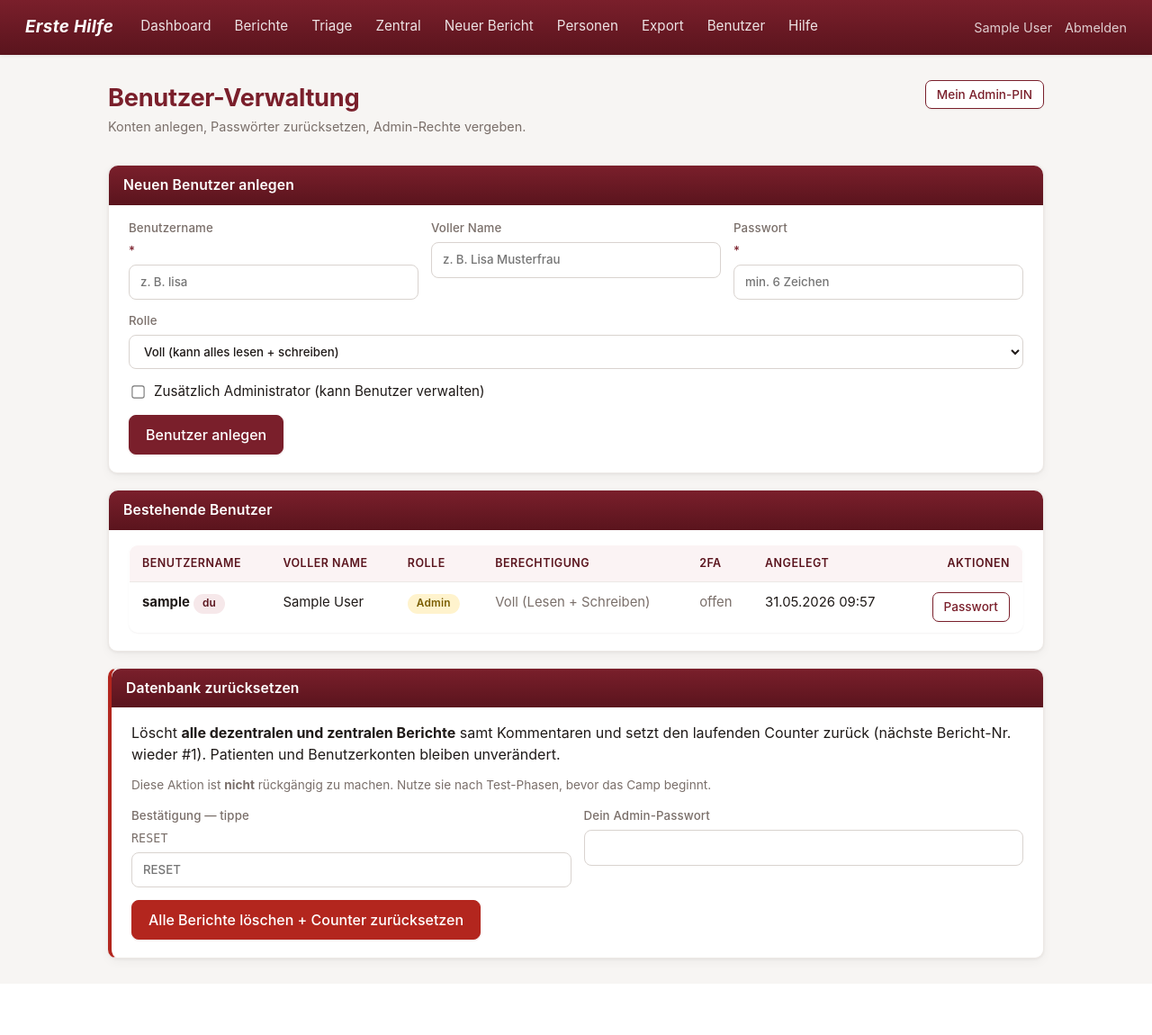
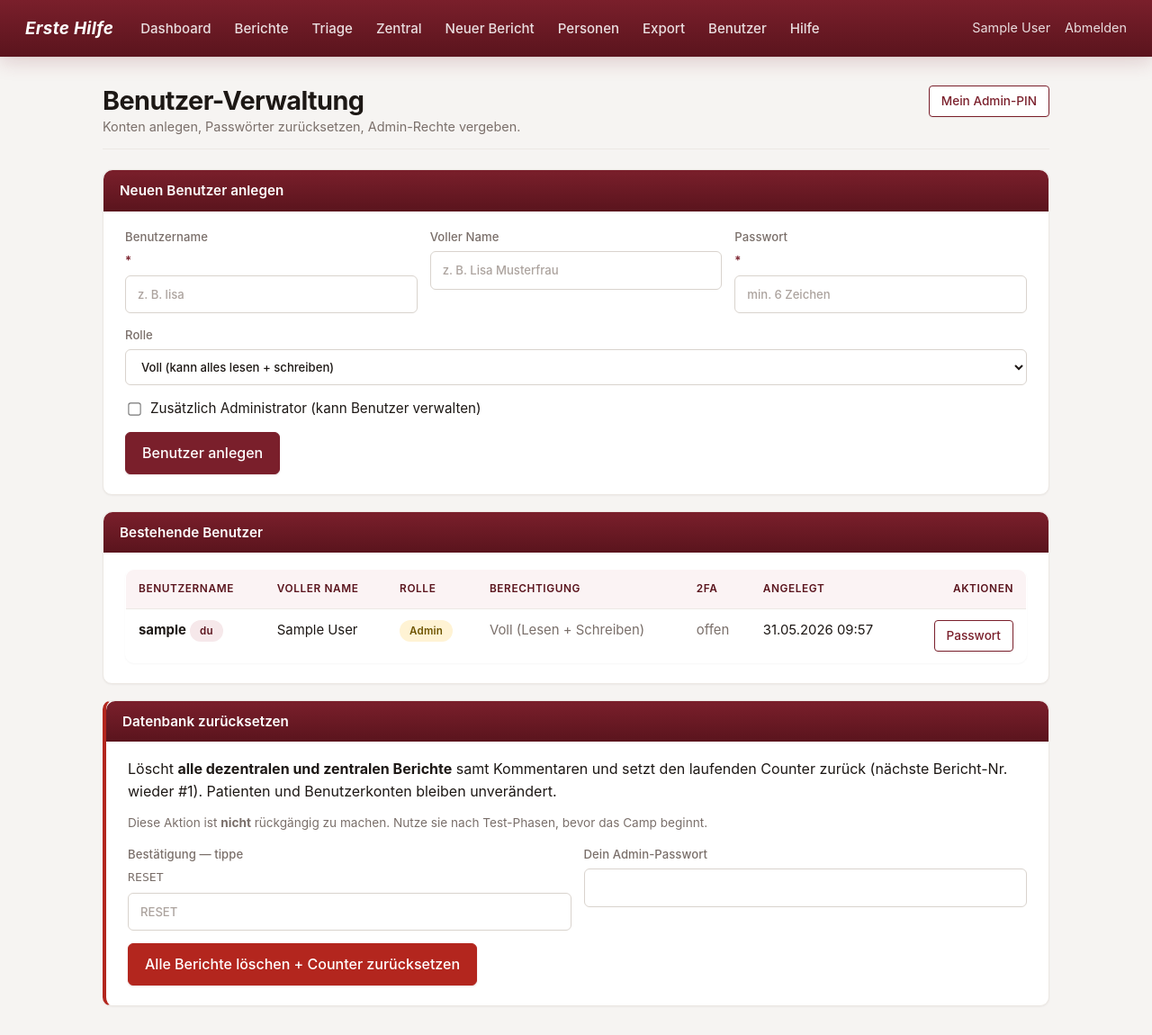
Before and after one commit to DauntlessGiantfromHugeSea/Dokumentation-dEH, a Flask app: page /admin/users in a window 1280 px wide. Shown: the whole page at 90% size. Before the commit the page ends 1076 px from the top, so only its background shows below. Run offline with Flask 3, Linux system fonts and the light colour scheme; the visitor is signed in with stand-in values (Sample User, id 1); data comes from the database, SQL or seed files in the repository.

Commit message:
UI-Polish: erweiterte Design-Tokens, Sticky-Topbar, refinierte Karten
CSS-Refresh ohne strukturelle Änderungen — nur visueller Feinschliff:

Design-Tokens
  - Erweiterte Farb-Palette: --bg-soft, --surface-soft, --border-soft,
    --text-soft, --muted-soft + Status-Light-Varianten (success/warning/
    error/info-light)
  - Spacing-Skala --s-1 bis --s-8 (4-pt Grid)
  - Radius-Skala --radius-xs/sm/md/lg/pill
  - Schatten-Skala --shadow-xs/sm/md/lg
  - Übergänge --t-fast / --t-base
  - --accent-glow für Focus-Rings

Topbar
  - Sticky am oberen Rand (folgt beim Scrollen)
  - Subtilerer Schatten plus 1px-Linie unten
  - Nav-Items mit animierter Underline statt Border-Bottom (transform-
    basiert, kein Layout-Shift)
  - Active-Klasse bekommt fixe Underline

Typografie
  - Inter als Fallback-Schrift bevorzugt (nutzt System-Inter falls da)
  - h1 1.8rem mit -0.02em Letter-Spacing für etwas mehr Eleganz
  - Body line-height 1.55 (mehr Atemluft)
  - ::selection im Akzent-Ton

Forms / Inputs / Buttons
  - Inputs 10/13px Padding, klarere Hover-State
  - Focus-Ring nutzt --accent-glow (3px)
  - Placeholder mit --muted-soft
  - Buttons mit smootherem Hover (Schatten heben), :disabled-State,
    weicheres :active-Press
  - Secondary-Button mit dezenterem Hintergrund

Karten / Layout
  - .card mit weniger Schatten (xs default)
  - .card-header etwas kompakter
  - .protocol-meta KV-Boxen mit feiner Border + soft-Background
  - .empty mit größerem Padding und soft-Background
  - .toolbar mit xs-Schatten, mehr Padding
  - .page-header mit Trenn-Linie unten

Chooser-Cards
  - Animierte 3px-Akzentleiste die beim Hover von links einfährt
  - Hover-Lift verstärkt (-3px)
  - Bullet-Punkte kleiner und subtiler (0.6 Opacity)

Dashboard
  - Stat-Karten: 2.5rem Zahlen mit -0.025em Letter-Spacing
  - Hover-Lift mit weicherem Schatten und Akzent-Border
  - Quick-Links mit deutlicherem Hover (translate-Y -2)
  - Icon-Bubbles 42px statt 40px, etwas kräftigerer Schatten

Login
  - Login-Wrap mit zentrierter Card und mittlerem Schatten
  - Subtitle zentriert

```diff
--- a/static/style.css
+++ b/static/style.css
@@ -1,130 +1,236 @@
 :root {
+  /* Akzent / Markenfarbe */
   --accent: #7a1f2b;
   --accent-dark: #5a141d;
   --accent-light: #f6e8ea;
   --accent-soft: #fbf3f4;
-  --bg: #f7f5f3;
+  --accent-glow: rgba(122, 31, 43, 0.15);
+
+  /* Hintergrund + Oberflächen */
+  --bg: #f6f4f2;
+  --bg-soft: #fbfaf8;
   --surface: #ffffff;
-  --border: #ece8e5;
-  --border-strong: #d9d3cf;
-  --text: #1f1a18;
+  --surface-soft: #fbfaf9;
+
+  /* Borders / Linien */
+  --border: #ece8e4;
+  --border-strong: #d9d3cd;
+  --border-soft: #f1eeea;
+
+  /* Text */
+  --text: #1d1815;
+  --text-soft: #3d3530;
   --muted: #7a6f6a;
+  --muted-soft: #aca39e;
+
+  /* Status */
   --success: #1f6b3a;
+  --success-light: #e8f4ec;
+  --warning: #b88300;
+  --warning-light: #fff3d4;
   --error: #b3261e;
+  --error-light: #fce8e6;
   --info: #2c5b8a;
+  --info-light: #e6effa;
+
+  /* Tiefen / Schatten */
+  --shadow-xs: 0 1px 2px rgba(34, 22, 22, 0.04);
   --shadow-sm: 0 1px 2px rgba(34, 22, 22, 0.05);
-  --shadow: 0 1px 3px rgba(34, 22, 22, 0.06), 0 4px 12px rgba(34, 22, 22, 0.04);
-  --shadow-lg: 0 4px 12px rgba(34, 22, 22, 0.08), 0 12px 28px rgba(34, 22, 22, 0.06);
+  --shadow:    0 1px 3px rgba(34, 22, 22, 0.05),
+                0 4px 12px rgba(34, 22, 22, 0.03);
+  --shadow-md: 0 2px 6px rgba(34, 22, 22, 0.06),
+                0 8px 20px rgba(34, 22, 22, 0.04);
+  --shadow-lg: 0 4px 14px rgba(34, 22, 22, 0.08),
+                0 16px 36px rgba(34, 22, 22, 0.05);
+
+  /* Radius-Skala */
+  --radius-xs: 4px;
   --radius-sm: 6px;
-  --radius: 10px;
-  --radius-lg: 14px;
+  --radius:    10px;
+  --radius-md: 12px;
+  --radius-lg: 16px;
   --radius-pill: 999px;
+
+  /* Spacing-Skala (4-pt) */
+  --s-1: 4px;
+  --s-2: 8px;
+  --s-3: 12px;
+  --s-4: 16px;
+  --s-5: 20px;
+  --s-6: 24px;
+  --s-7: 32px;
+  --s-8: 40px;
+
+  /* Übergänge */
+  --t-fast: 0.12s ease;
+  --t-base: 0.18s ease;
 }
 
 * { box-sizing: border-box; }
 
+html {
+  -webkit-text-size-adjust: 100%;
+}
 html, body {
   margin: 0;
   padding: 0;
-  font-family: -apple-system, BlinkMacSystemFont, "Segoe UI", Roboto,
-               Helvetica, Arial, sans-serif;
+  font-family: -apple-system, BlinkMacSystemFont, "Inter", "Segoe UI",
+               Roboto, Helvetica, Arial, sans-serif;
   background: var(--bg);
   color: var(--text);
-  line-height: 1.5;
+  line-height: 1.55;
   -webkit-font-smoothing: antialiased;
+  -moz-osx-font-smoothing: grayscale;
   text-rendering: optimizeLegibility;
 }
 
-a { color: var(--accent); text-decoration: none; transition: color 0.12s; }
-a:hover { text-decoration: underline; color: var(--accent-dark); }
+::selection { background: var(--accent-light); color: var(--accent-dark); }
+
+a {
+  color: var(--accent);
+  text-decoration: none;
+  transition: color var(--t-fast);
+}
+a:hover { color: var(--accent-dark); text-decoration: underline; }
+
+/* ============ Topbar ============ */
 
 header.topbar {
   background: linear-gradient(180deg, var(--accent) 0%, var(--accent-dark) 100%);
   color: #fff;
-  padding: 12px 28px;
+  padding: 14px 28px;
   display: flex;
   align-items: center;
   gap: 28px;
-  box-shadow: 0 1px 4px rgba(0, 0, 0, 0.08);
+  box-shadow: 0 1px 0 rgba(0, 0, 0, 0.05),
+              0 6px 20px rgba(122, 31, 43, 0.18);
+  position: sticky;
+  top: 0;
+  z-index: 50;
+  backdrop-filter: saturate(140%);
 }
 header.topbar .brand {
   font-weight: 700;
   font-size: 1.18rem;
   letter-spacing: 0.3px;
   font-style: italic;
+  white-space: nowrap;
 }
-header.topbar nav { display: flex; gap: 22px; flex: 1; }
+header.topbar nav { display: flex; gap: 22px; flex: 1; flex-wrap: wrap; }
 header.topbar nav a {
-  color: rgba(255, 255, 255, 0.88);
-  font-size: 0.95rem;
+  color: rgba(255, 255, 255, 0.86);
+  font-size: 0.94rem;
   padding: 6px 2px;
-  border-bottom: 2px solid transparent;
-  transition: color 0.15s, border-color 0.15s;
+  position: relative;
+  font-weight: 500;
+  transition: color var(--t-fast);
+}
+header.topbar nav a::after {
+  content: "";
+  position: absolute;
+  left: 0; right: 0; bottom: -2px;
+  height: 2px;
+  background: rgba(255, 255, 255, 0.55);
+  border-radius: 1px;
+  transform: scaleX(0);
+  transform-origin: center;
+  transition: transform var(--t-base);
 }
 header.topbar nav a:hover {
   color: #fff;
   text-decoration: none;
-  border-bottom-color: rgba(255, 255, 255, 0.55);
 }
+header.topbar nav a:hover::after,
+header.topbar nav a.active::after { transform: scaleX(1); }
 header.topbar .user {
   font-size: 0.9rem;
-  opacity: 0.92;
   display: flex;
   align-items: center;
-  gap: 14px;
+  gap: 16px;
 }
 header.topbar .user a {
   color: rgba(255, 255, 255, 0.85);
-  transition: color 0.15s;
+  transition: color var(--t-fast);
 }
 header.topbar .user a:hover { color: #fff; text-decoration: none; }
 
-main { max-width: 1080px; margin: 28px auto; padding: 0 20px; }
+main { max-width: 1100px; margin: 32px auto; padding: 0 24px; }
+
+/* ============ Typografie ============ */
 
 h1 {
-  font-size: 1.7rem;
+  font-size: 1.8rem;
   margin: 0 0 6px;
-  color: var(--accent);
-  letter-spacing: -0.01em;
+  color: var(--text);
+  letter-spacing: -0.02em;
   font-weight: 700;
+  line-height: 1.2;
 }
-h2 { font-size: 1.2rem; margin: 24px 0 12px; font-weight: 600; }
-h3 { font-size: 1rem; margin: 16px 0 8px; font-weight: 600; }
+h2 {
+  font-size: 1.18rem;
+  margin: 28px 0 12px;
+  font-weight: 600;
+  letter-spacing: -0.005em;
+}
+h3 {
+  font-size: 0.98rem;
+  margin: 18px 0 8px;
+  font-weight: 600;
+  color: var(--text-soft);
+}
 
-.subtitle { color: var(--muted); margin: 0 0 20px; font-size: 0.95rem; }
+.subtitle, .tagline {
+  color: var(--muted);
+  margin: 0 0 22px;
+  font-size: 0.95rem;
+  line-height: 1.5;
+}
+
+/* ============ Flash ============ */
 
 .flash-list { margin: 0 0 18px; padding: 0; list-style: none; }
 .flash {
-  padding: 11px 16px;
+  padding: 12px 16px;
   border-radius: var(--radius-sm);
   margin-bottom: 8px;
-  font-size: 0.95rem;
+  font-size: 0.94rem;
   border-left: 4px solid;
-  box-shadow: var(--shadow-sm);
+  box-shadow: var(--shadow-xs);
+  display: flex;
+  align-items: center;
+  gap: 10px;
 }
-.flash.success { background: #e8f4ec; border-color: var(--success); }
-.flash.error   { background: #fce8e6; border-color: var(--error); }
-.flash.info    { background: #e6effa; border-color: var(--info); }
+.flash.success { background: var(--success-light); border-color: var(--success); }
+.flash.error   { background: var(--error-light);   border-color: var(--error); }
+.flash.info    { background: var(--info-light);    border-color: var(--info); }
+
+/* ============ Cards ============ */
 
 .card {
   background: var(--surface);
   border: 1px solid var(--border);
   border-radius: var(--radius);
-  padding: 20px 22px;
+  padding: 22px 24px;
   margin-bottom: 18px;
-  box-shadow: var(--shadow);
+  box-shadow: var(--shadow-sm);
 }
 
 .card-header {
   background: linear-gradient(180deg, var(--accent) 0%, var(--accent-dark) 100%);
   color: #fff;
-  padding: 10px 16px;
-  margin: -20px -22px 16px -22px;
+  padding: 11px 18px;
+  margin: -22px -24px 18px -24px;
   border-radius: var(--radius) var(--radius) 0 0;
   font-weight: 600;
-  font-size: 0.98rem;
-  letter-spacing: 0.01em;
+  font-size: 0.95rem;
+  letter-spacing: 0.005em;
+  display: flex;
+  align-items: center;
+  justify-content: space-between;
+  gap: 12px;
 }
+
+/* ============ Tabellen ============ */
 
 table.data {
   width: 100%;
@@ -134,11 +240,11 @@ table.data {
   border-radius: var(--radius);
   overflow: hidden;
   font-size: 0.93rem;
-  box-shadow: var(--shadow-sm);
+  box-shadow: var(--shadow-xs);
 }
 table.data th, table.data td {
   text-align: left;
-  padding: 11px 14px;
+  padding: 12px 14px;
   border-bottom: 1px solid var(--border);
   vertical-align: top;
 }
@@ -146,12 +252,13 @@ table.data th {
   background: var(--accent-soft);
   font-weight: 600;
   color: var(--accent-dark);
-  font-size: 0.78rem;
+  font-size: 0.74rem;
   text-transform: uppercase;
-  letter-spacing: 0.5px;
+  letter-spacing: 0.6px;
+  border-bottom: 1px solid var(--border);
 }
 table.data tr:last-child td { border-bottom: none; }
-table.data tr:hover { background: rgba(122, 31, 43, 0.025); }
+table.data tr:hover { background: rgba(122, 31, 43, 0.02); }
 table.data td.right, table.data th.right { text-align: right; }
 table.data .id { font-variant-numeric: tabular-nums; color: var(--muted); }
 
@@ -163,42 +270,45 @@ form.stack .row.cols-2-1 { grid-template-columns: 2fr 1fr; }
 label.field {
   display: flex;
   flex-direction: column;
-  gap: 5px;
-  font-size: 0.83rem;
+  gap: 6px;
+  font-size: 0.82rem;
   color: var(--muted);
   font-weight: 500;
-  letter-spacing: 0.01em;
+  letter-spacing: 0.005em;
 }
 label.field input,
 label.field textarea,
 label.field select {
   font: inherit;
-  padding: 9px 12px;
+  padding: 10px 13px;
   border: 1px solid var(--border-strong);
-  border-radius: 8px;
-  background: #fff;
+  border-radius: var(--radius-sm);
+  background: var(--surface);
   color: var(--text);
-  transition: border-color 0.15s, box-shadow 0.15s;
+  transition: border-color var(--t-fast), box-shadow var(--t-fast);
 }
 label.field input:hover,
 label.field textarea:hover,
-label.field select:hover { border-color: #b8b0aa; }
+label.field select:hover { border-color: var(--muted-soft); }
 label.field input:focus,
 label.field textarea:focus,
 label.field select:focus {
   outline: none;
   border-color: var(--accent);
-  box-shadow: 0 0 0 3px rgba(122, 31, 43, 0.13);
+  box-shadow: 0 0 0 3px var(--accent-glow);
 }
-label.field textarea { resize: vertical; min-height: 76px; }
-label.field .req { color: var(--accent); }
+label.field input::placeholder,
+label.field textarea::placeholder { color: var(--muted-soft); }
+label.field textarea { resize: vertical; min-height: 78px; line-height: 1.5; }
+label.field .req { color: var(--accent); font-weight: 600; }
 
 .btn {
   display: inline-flex;
   align-items: center;
   justify-content: center;
-  padding: 9px 18px;
-  border-radius: 8px;
+  gap: 6px;
+  padding: 10px 18px;
+  border-radius: var(--radius-sm);
   border: 1px solid var(--accent);
   background: var(--accent);
   color: #fff;
@@ -206,58 +316,77 @@ label.field .req { color: var(--accent); }
   font-weight: 500;
   cursor: pointer;
   text-decoration: none;
-  transition: background 0.15s, border-color 0.15s, transform 0.06s, box-shadow 0.15s;
-  box-shadow: 0 1px 2px rgba(122, 31, 43, 0.15);
+  transition: background var(--t-fast), border-color var(--t-fast),
+              transform 0.06s ease, box-shadow var(--t-fast);
+  box-shadow: 0 1px 2px rgba(122, 31, 43, 0.18);
+  white-space: nowrap;
 }
 .btn:hover {
   background: var(--accent-dark);
   border-color: var(--accent-dark);
   text-decoration: none;
-  box-shadow: 0 2px 6px rgba(122, 31, 43, 0.22);
+  box-shadow: 0 3px 10px rgba(122, 31, 43, 0.22);
 }
 .btn:active { transform: translateY(1px); box-shadow: none; }
 .btn:focus-visible {
   outline: none;
-  box-shadow: 0 0 0 3px rgba(122, 31, 43, 0.22);
+  box-shadow: 0 0 0 3px var(--accent-glow);
 }
 .btn.secondary {
-  background: #fff;
+  background: var(--surface);
   color: var(--accent);
+  box-shadow: var(--shadow-xs);
+}
+.btn.secondary:hover {
+  background: var(--accent-soft);
+  border-color: var(--accent);
   box-shadow: var(--shadow-sm);
 }
-.btn.secondary:hover { background: var(--accent-soft); border-color: var(--accent); }
-.btn.small { padding: 5px 12px; font-size: 0.85rem; border-radius: 7px; }
-.btn-row { display: flex; gap: 8px; flex-wrap: wrap; align-items: center; }
+.btn:disabled,
+.btn[disabled] {
+  opacity: 0.55;
+  cursor: not-allowed;
+  box-shadow: none;
+  transform: none;
+}
+.btn.small {
+  padding: 6px 13px;
+  font-size: 0.85rem;
+  border-radius: var(--radius-xs);
+}
+.btn-row { display: flex; gap: 10px; flex-wrap: wrap; align-items: center; }
 
 .toolbar {
   display: flex;
   gap: 14px;
   align-items: end;
   flex-wrap: wrap;
-  margin-bottom: 18px;
-  padding: 16px 18px;
+  margin-bottom: 20px;
+  padding: 18px 20px;
   background: var(--surface);
   border: 1px solid var(--border);
   border-radius: var(--radius);
-  box-shadow: var(--shadow-sm);
+  box-shadow: var(--shadow-xs);
 }
 .toolbar label.field { min-width: 140px; }
 .toolbar .grow { flex: 1; }
 
 .muted { color: var(--muted); }
 .empty {
-  padding: 48px 20px;
+  padding: 56px 24px;
   text-align: center;
   color: var(--muted);
-  background: var(--surface);
+  background: var(--surface-soft);
   border: 1px dashed var(--border-strong);
   border-radius: var(--radius);
+  font-size: 0.95rem;
 }
+.empty a { font-weight: 600; }
 
 .lookup-hint {
   padding: 12px 14px;
   background: var(--accent-soft);
-  border-left: 4px solid var(--accent);
+  border-left: 3px solid var(--accent);
   border-radius: var(--radius-sm);
   font-size: 0.92rem;
   display: none;
@@ -267,65 +396,76 @@ label.field .req { color: var(--accent); }
 .comment {
   padding: 12px 14px;
   border-left: 3px solid var(--accent);
-  background: #fbfaf9;
+  background: var(--surface-soft);
   margin-bottom: 10px;
   border-radius: 0 var(--radius-sm) var(--radius-sm) 0;
 }
 .comment .meta {
-  font-size: 0.8rem;
+  font-size: 0.78rem;
   color: var(--muted);
-  margin-bottom: 4px;
+  margin-bottom: 5px;
 }
-.comment .text { white-space: pre-wrap; }
+.comment .text { white-space: pre-wrap; line-height: 1.5; }
 
 .protocol-meta {
   display: grid;
-  grid-template-columns: repeat(auto-fit, minmax(180px, 1fr));
+  grid-template-columns: repeat(auto-fit, minmax(190px, 1fr));
   gap: 12px;
   margin-bottom: 12px;
 }
 .protocol-meta .kv {
-  background: #fbfaf9;
-  padding: 10px 12px;
+  background: var(--surface-soft);
+  padding: 11px 13px;
   border-radius: var(--radius-sm);
   border: 1px solid var(--border);
 }
 .protocol-meta .kv .label {
-  font-size: 0.72rem;
+  font-size: 0.7rem;
   text-transform: uppercase;
   color: var(--muted);
-  letter-spacing: 0.5px;
+  letter-spacing: 0.6px;
   font-weight: 600;
 }
 .protocol-meta .kv .value {
   font-size: 0.95rem;
   white-space: pre-wrap;
   margin-top: 3px;
+  color: var(--text);
 }
 
 .login-wrap {
-  max-width: 400px;
-  margin: 80px auto;
+  max-width: 410px;
+  margin: 96px auto;
+  padding: 0 16px;
 }
-.login-wrap h1 { text-align: center; margin-bottom: 18px; }
+.login-wrap h1 {
+  text-align: center;
+  margin-bottom: 6px;
+  color: var(--accent);
+}
+.login-wrap .subtitle { text-align: center; }
+.login-wrap .card {
+  box-shadow: var(--shadow-md);
+}
 
 .badge {
   display: inline-flex;
   align-items: center;
-  font-size: 0.74rem;
+  font-size: 0.72rem;
   padding: 3px 10px;
   border-radius: var(--radius-pill);
   background: var(--accent-light);
   color: var(--accent-dark);
   font-weight: 600;
   letter-spacing: 0.02em;
-  line-height: 1.3;
+  line-height: 1.4;
+  border: 1px solid transparent;
 }
-.badge.admin { background: #fff3cd; color: #7a5d00; }
-.badge.type-d { background: #e6effa; color: #2c5b8a; }
-.badge.type-z { background: #fce8e6; color: #b3261e; }
-.badge.totp-on { background: #e8f4ec; color: #1f6b3a; }
-.badge.totp-off { background: #eee; color: #6b7280; }
+.badge.admin   { background: var(--warning-light); color: #6e5400; }
+.badge.type-d  { background: var(--info-light);    color: var(--info); }
+.badge.type-z  { background: var(--error-light);   color: var(--error); }
+.badge.totp-on { background: var(--success-light); color: var(--success); }
+.badge.totp-off{ background: #eee;                  color: #6b7280; }
 
 table.data.measurements th, table.data.measurements td {
   padding: 6px 8px;
@@ -496,11 +642,14 @@ table.data.measurements th:first-child { text-align: left; }
   display: flex;
   align-items: flex-start;
   justify-content: space-between;
-  gap: 16px;
-  margin-bottom: 16px;
+  gap: 18px;
+  margin-bottom: 22px;
   flex-wrap: wrap;
+  padding-bottom: 14px;
+  border-bottom: 1px solid var(--border);
 }
 .page-header h1 { margin: 0 0 4px; }
+.page-header .tagline { margin-bottom: 0; }
 
 .card-header {
   display: flex;
```
Also changed, not shown: other parts of static/style.css (+66 -39 lines).
